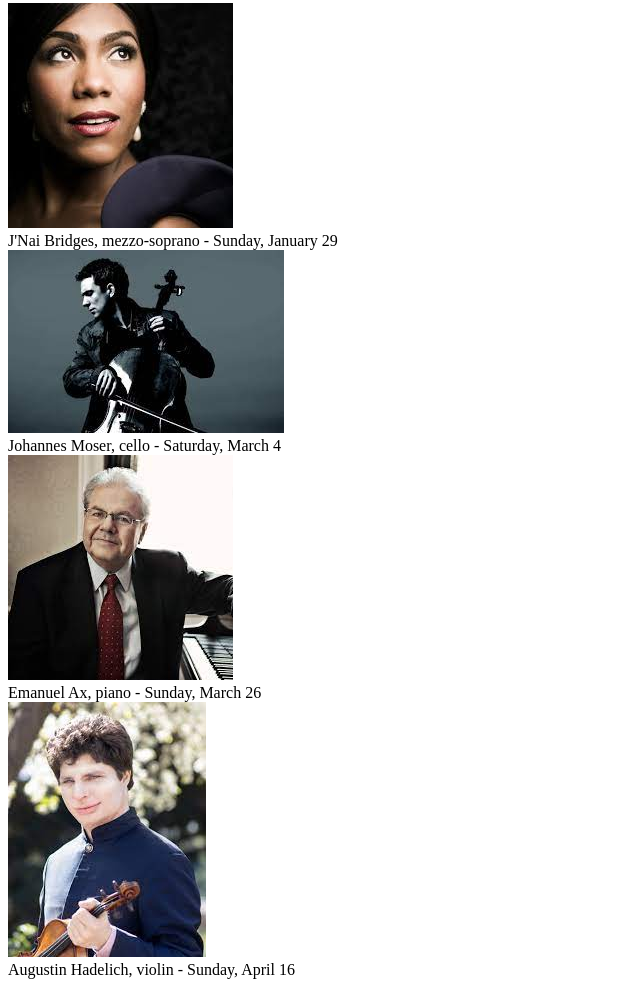
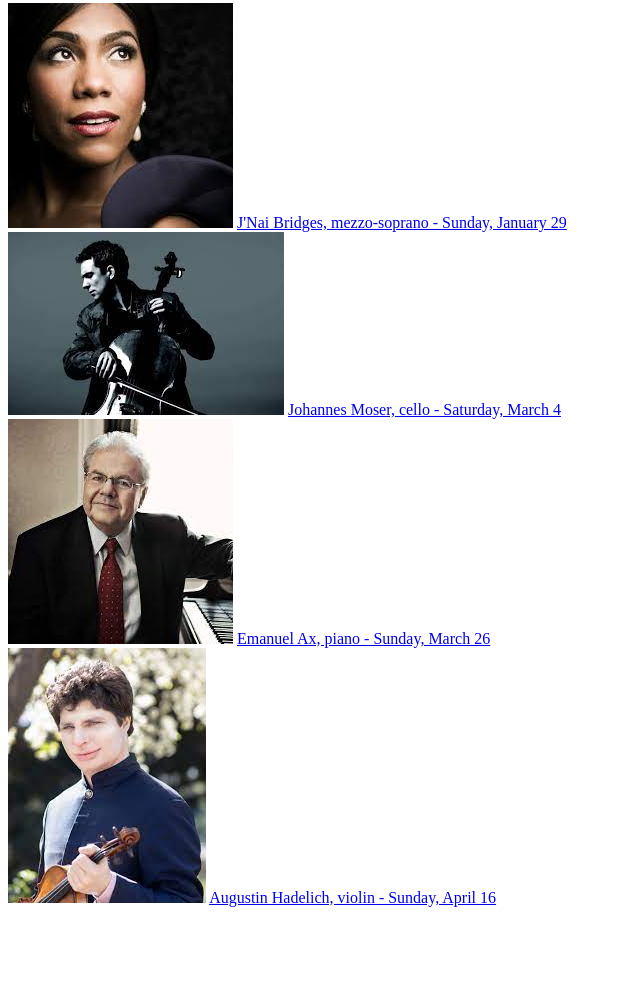
Before and after one commit to Jonathan-Heaney/odin-landing-page, a plain HTML site: page index.html in a window 1280 px wide. Shown: the part 432-1419 px from the top of the page, without its empty margins (0-640 px from the left). After the commit the page ends 1347 px from the top, so only its background shows below. Drawn offline with Linux system fonts and the light colour scheme.

Commit message:
Add concert links below images

```diff
--- a/index.html
+++ b/index.html
@@ -22,7 +22,12 @@
       <p class="sub-heading">
         WUSTL Music is proud to bring today's greatest artists to our community.
       </p>
-      <button class="subscribe">SUBSCRIBE HERE</button>
+      <a
+        href="https://ci.ovationtix.com/35674/store/packages/128514"
+        target="_blank"
+      >
+        <button class="subscribe">SUBSCRIBE HERE</button>
+      </a>
       <img src="img/washu.jpeg" alt="WUSTL Campus" />
     </div>
     <div class="information">
@@ -30,21 +35,39 @@
       <div class="info-container">
         <div class="info">
           <img src="img/jnai-bridges.jpeg" alt="J'Nai Bridges" />
-          <div class="text">
+          <a
+            href="https://music.wustl.edu/events/great-artists-series-23-jnai-bridges-mezzo-soprano"
+            target="_blank"
+          >
             J'Nai Bridges, mezzo-soprano - Sunday, January 29
-          </div>
+          </a>
         </div>
         <div class="info">
           <img src="img/johannes-moser.jpeg" alt="Johannes Moser" />
-          <div class="text">Johannes Moser, cello - Saturday, March 4</div>
+          <a
+            href="https://music.wustl.edu/events/great-artists-series-23-academy-st-martin-fields-johannes-moser-cello"
+            target="_blank"
+          >
+            Johannes Moser, cello - Saturday, March 4
+          </a>
         </div>
         <div class="info">
           <img src="img/emanuel-ax.jpeg" alt="Emanuel Ax" />
-          <div class="text">Emanuel Ax, piano - Sunday, March 26</div>
+          <a
+            href="https://music.wustl.edu/events/great-artists-series-23-emanuel-ax-piano"
+            target="_blank"
+          >
+            Emanuel Ax, piano - Sunday, March 26
+          </a>
         </div>
         <div class="info">
           <img src="img/augustin-hadelich.jpeg" alt="Augustin Hadelich" />
-          <div class="text">Augustin Hadelich, violin - Sunday, April 16</div>
+          <a
+            href="https://music.wustl.edu/events/great-artists-series-23-augustin-hadelich-violin"
+            target="_blank"
+          >
+            Augustin Hadelich, violin - Sunday, April 16
+          </a>
         </div>
       </div>
     </div>
```
